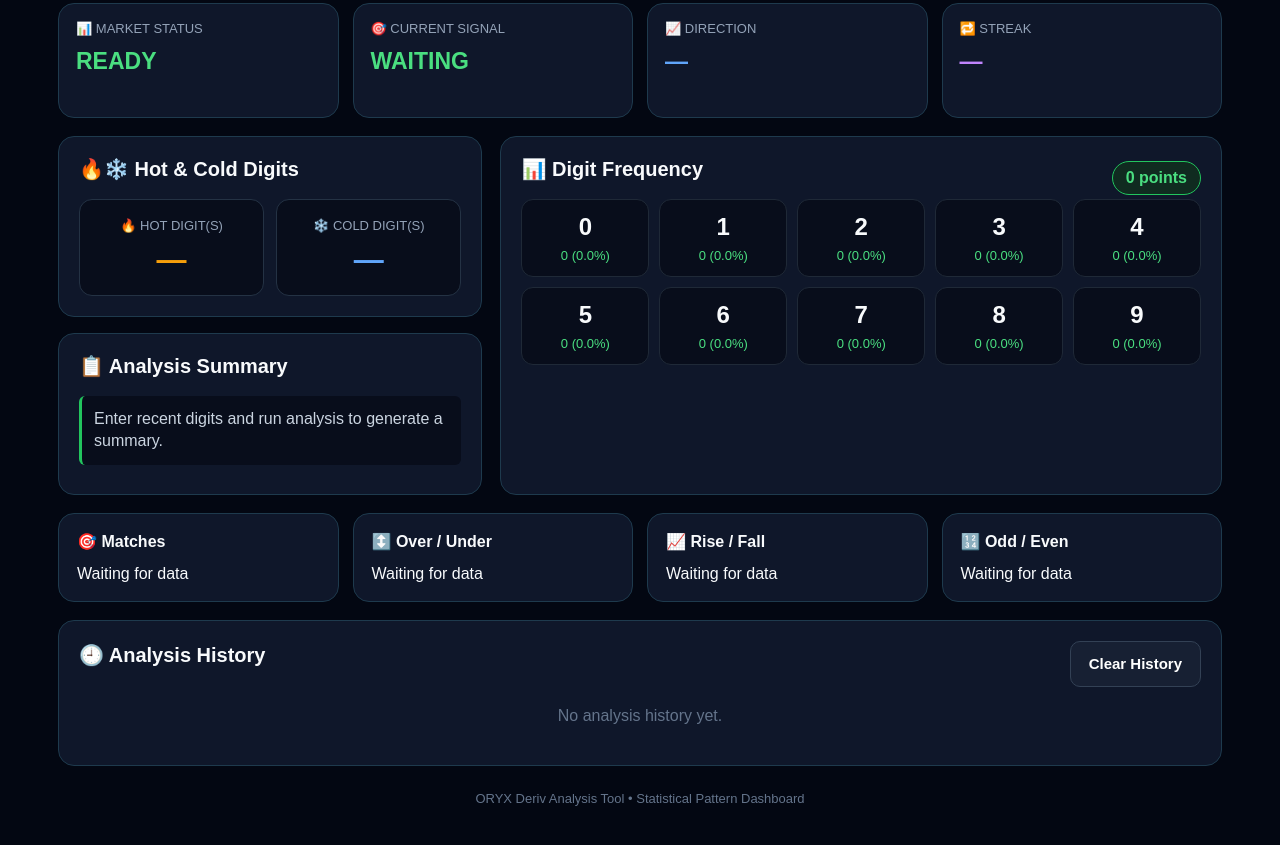
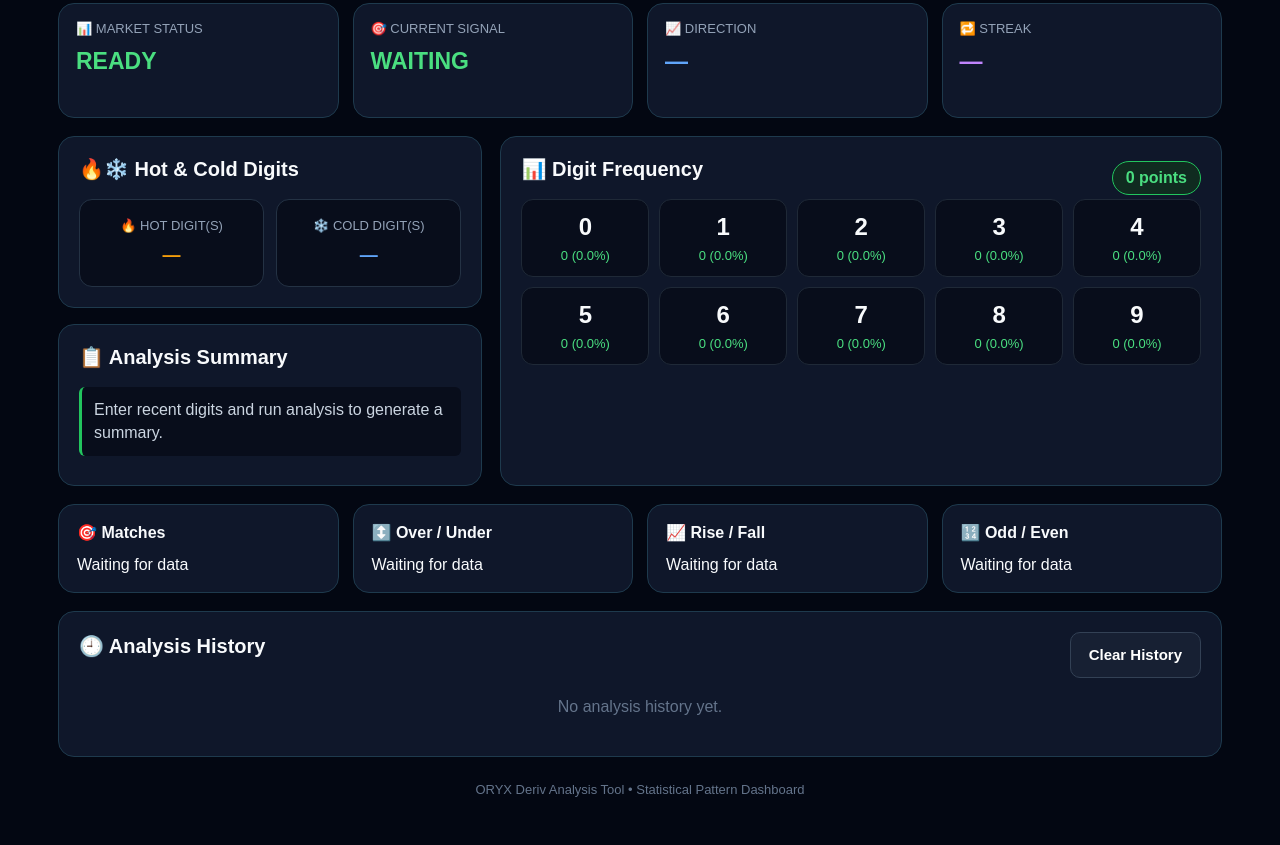
Before and after one commit to oryxtrader/Oryx, a plain HTML site: page index.html in a window 1280 px wide. Shown: the part 804-1649 px from the top of the page. Drawn offline with Linux system fonts and the light colour scheme.

Commit message:
Enhance digit-value styles for hot-cold theme
Added styles for digit values in hot-cold context.

```diff
--- a/index.html
+++ b/index.html
@@ -203,7 +203,11 @@ button {
   font-size: 30px;
   font-weight: bold;
 }
-
+.hot-cold .digit-value {
+  font-size: 18px;
+  line-height: 1.4;
+  overflow-wrap: anywhere;
+}
 .hot {
   color: #f59e0b;
 }
```
